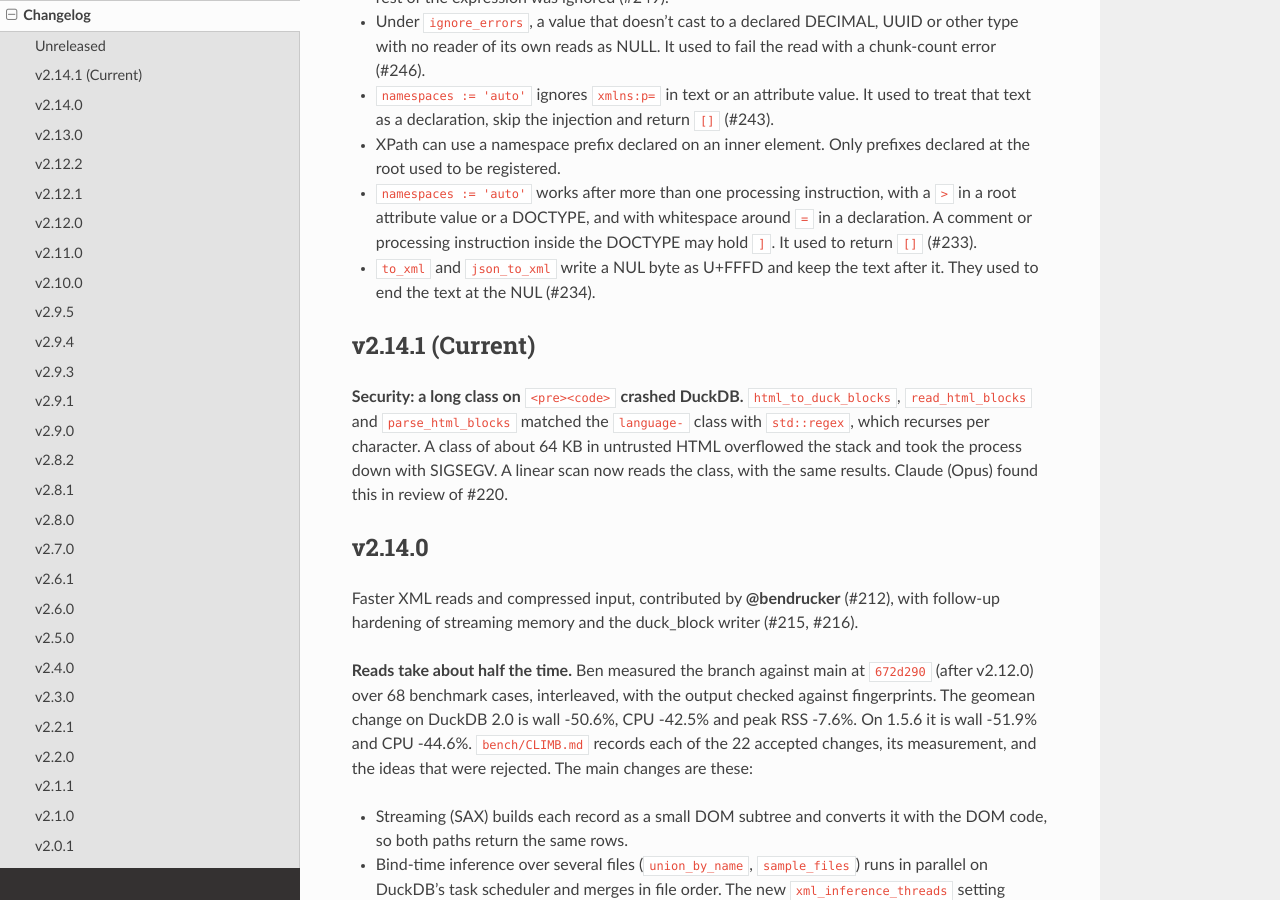
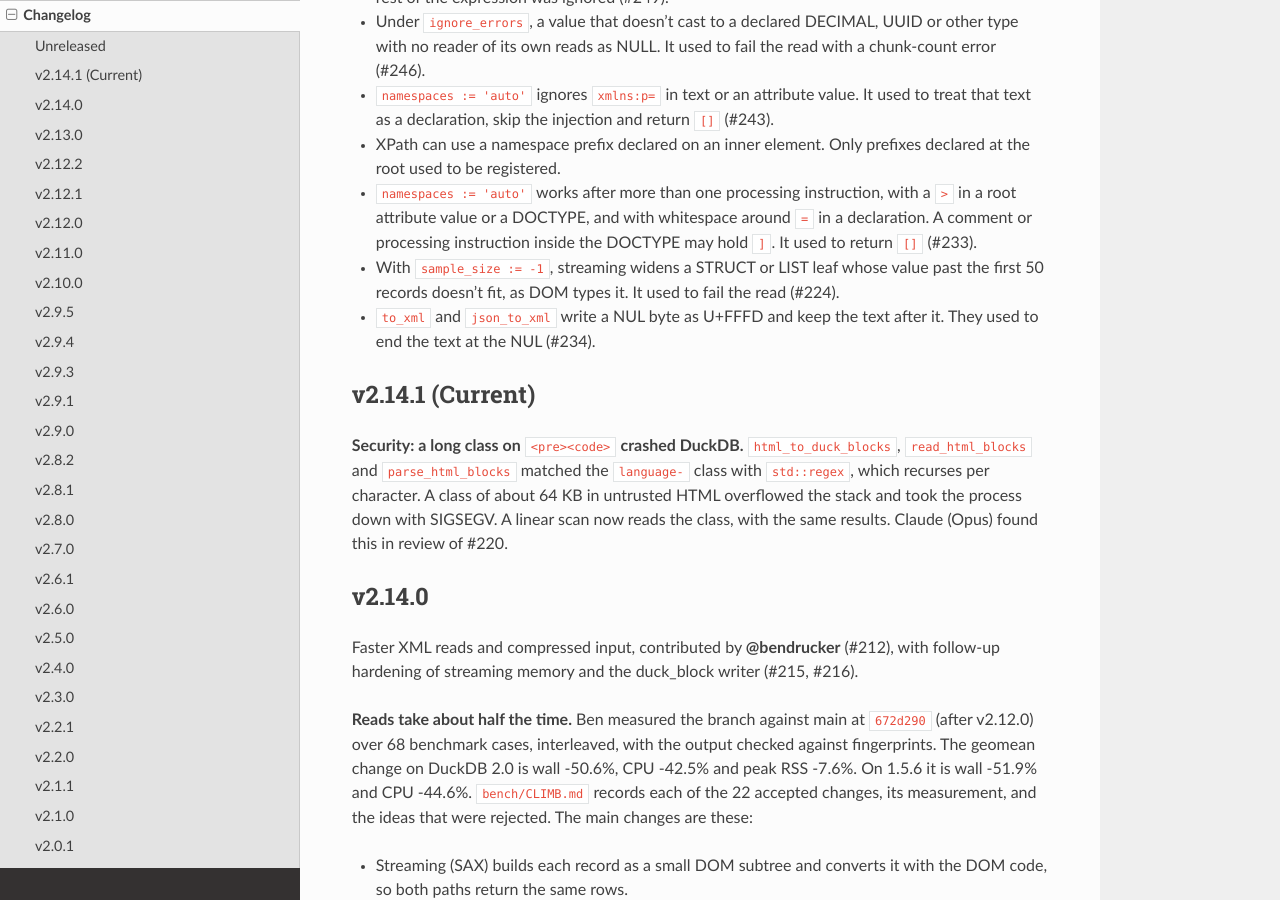
Before and after one commit to teaguesterling/duckdb_webbed, a Sphinx documentation site: the page built from docs/changelog.rst, in a window 1280 px wide and 900 px high, scrolled down 1754 px. Built offline with Sphinx 7.4.7 and the Read the Docs theme 3.1.0, drawn with Linux system fonts in a browser that asks for light colours.

Commit message:
docs: the SAX verify pass widens STRUCT and LIST leaves (#224)
Co-Authored-By: Claude Opus 5.5 (1M context) <noreply@anthropic.com>
Claude-Session: https://claude.ai/code/session_018b8k4Hc5jjq4EL4YUkAq8Q

```diff
--- a/docs/changelog.rst
+++ b/docs/changelog.rst
@@ -78,6 +78,8 @@ Fixes from the pre-release scan.
   root attribute value or a DOCTYPE, and with whitespace around ``=`` in a declaration. A
   comment or processing instruction inside the DOCTYPE may hold ``]``. It used to return ``[]``
   (#233).
+- With ``sample_size := -1``, streaming widens a STRUCT or LIST leaf whose value past the first
+  50 records doesn't fit, as DOM types it. It used to fail the read (#224).
 - ``to_xml`` and ``json_to_xml`` write a NUL byte as U+FFFD and keep the text after it. They
   used to end the text at the NUL (#234).
 
--- a/docs/schema_inference.rst
+++ b/docs/schema_inference.rst
@@ -307,8 +307,8 @@ streaming instead of building a full DOM tree. This affects schema inference in
    number of sampled *values per field*. There, ``sample_size := -1`` samples every value for
    always-correct detection at the cost of scanning the whole input. In SAX mode ``sample_size <= 0``
    triggers a second, memory-bounded pass: after typing from the first 50 records it streams the
-   whole file and widens to ``VARCHAR`` any column whose later values do not fit the sampled type
-   (see "Out-of-Sample Values" below). This is the SAX equivalent of the DOM path's "sample every
+   whole file and widens to ``VARCHAR`` any column, or any STRUCT or LIST leaf, whose later values
+   do not fit the sampled type (see "Out-of-Sample Values" below). This is the SAX equivalent of the DOM path's "sample every
    value" — records are tested and discarded per chunk, so detection is complete without buffering
    the whole prefix in memory, at the cost of one extra read of the file.
 
```
